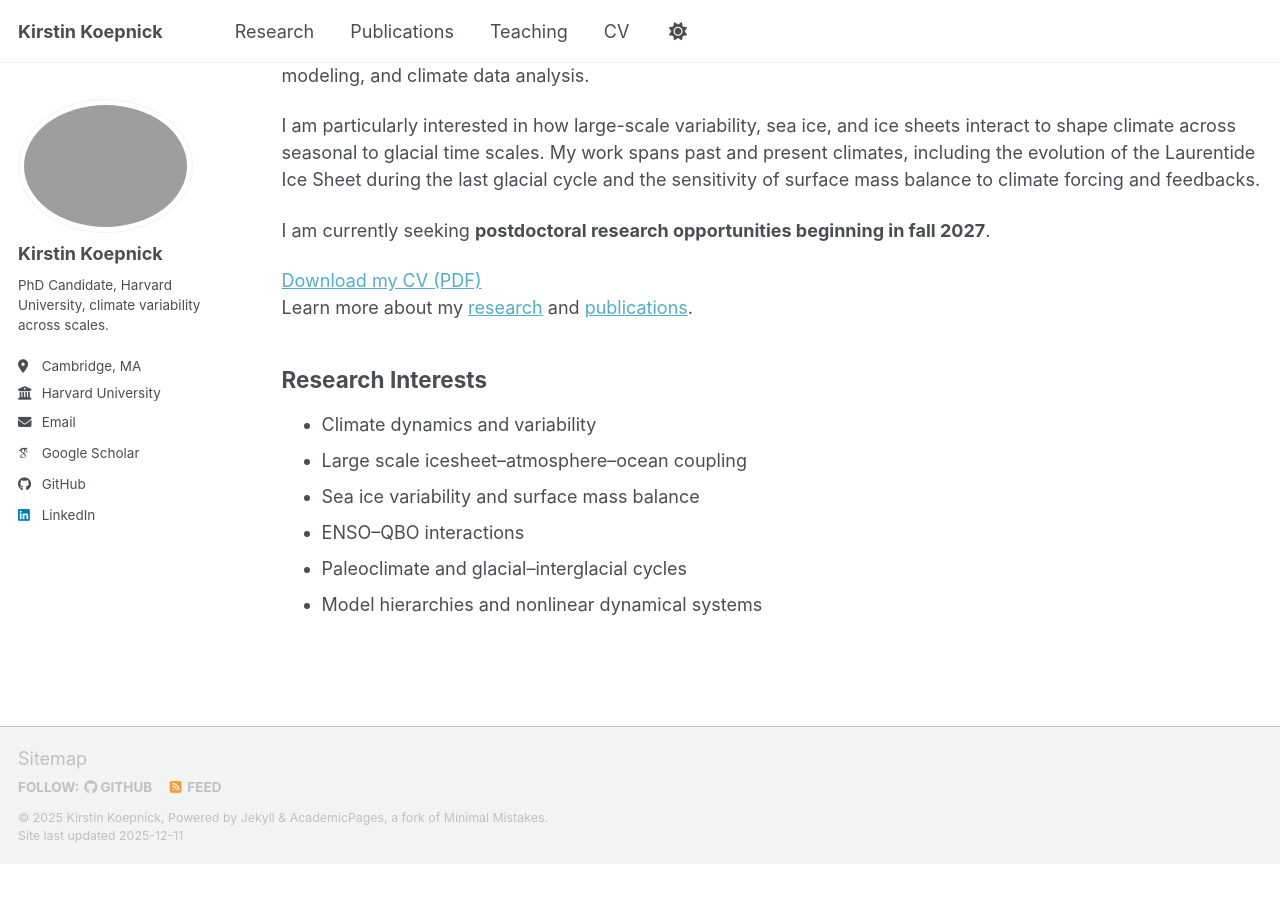
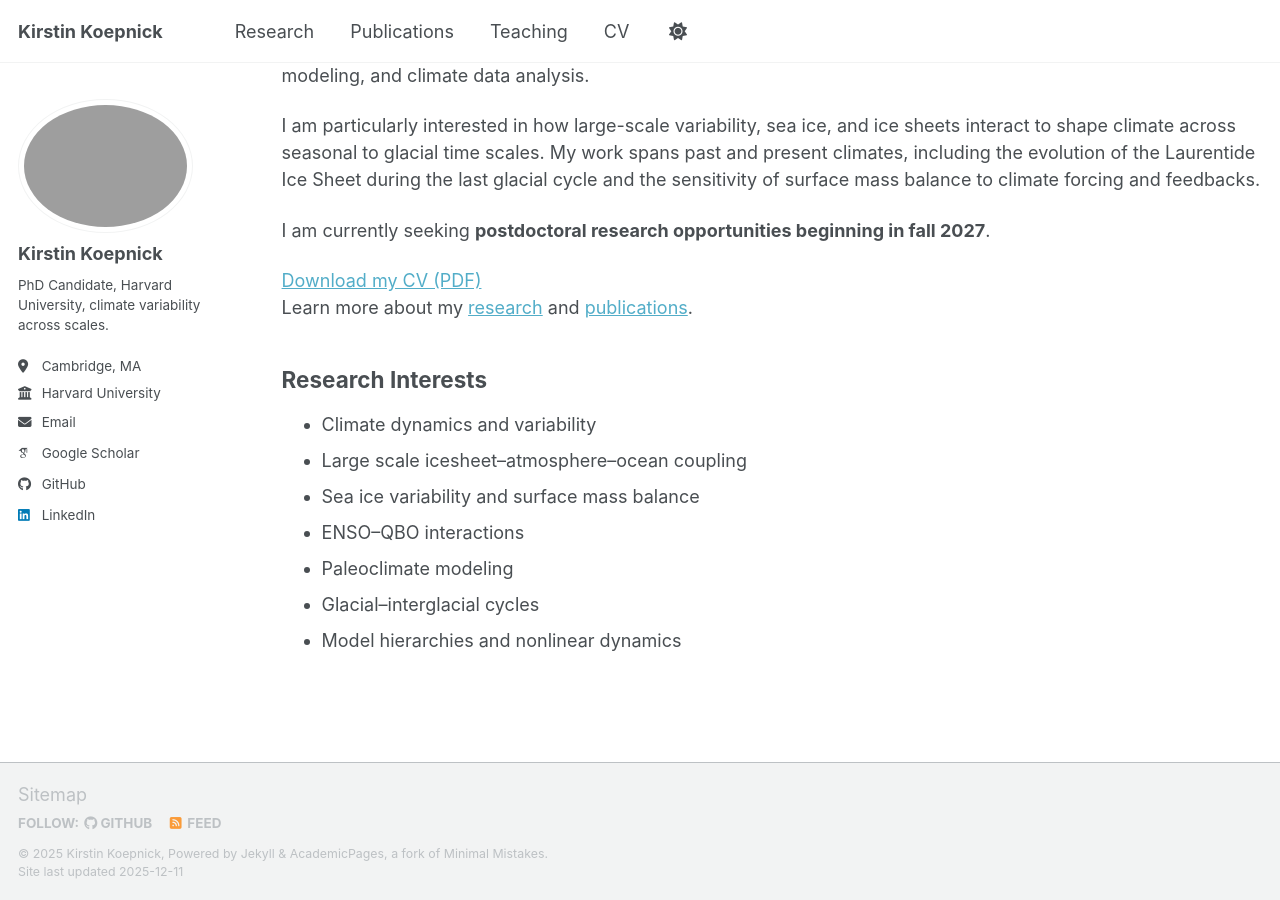
Before and after one commit to kirstinkoepnick/kirstinkoepnick.github.io, a Jekyll site: the page built from _pages/about.md, in a window 1280 px wide and 900 px high, scrolled down 554 px. Built offline with Jekyll 4.4.1, drawn with Linux system fonts in a browser that asks for light colours; some web fonts are replaced; a script bundle is joined from its source files by our own code; library files that are not in the unit come from our copies; before the commit the page ends 1418 px from its top, so only the background shows below that.

Commit message:
Update about.md

```diff
--- a/_pages/about.md
+++ b/_pages/about.md
@@ -30,5 +30,6 @@ Learn more about my [research](/research/) and [publications](/publications/).
 - Large scale icesheet–atmosphere–ocean coupling
 - Sea ice variability and surface mass balance
 - ENSO–QBO interactions
-- Paleoclimate and glacial–interglacial cycles
-- Model hierarchies and nonlinear dynamical systems
+- Paleoclimate modeling
+- Glacial–interglacial cycles
+- Model hierarchies and nonlinear dynamics
```
